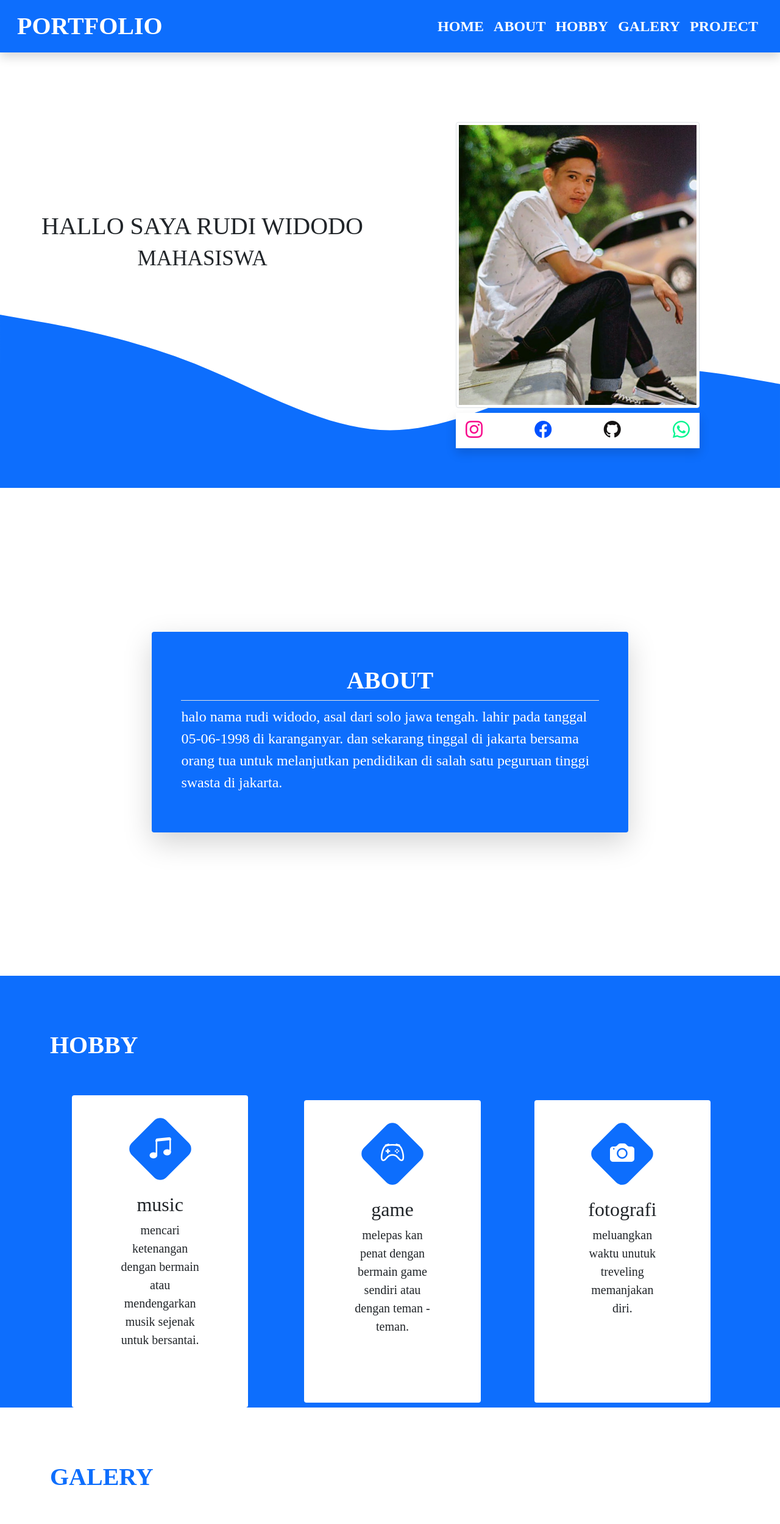
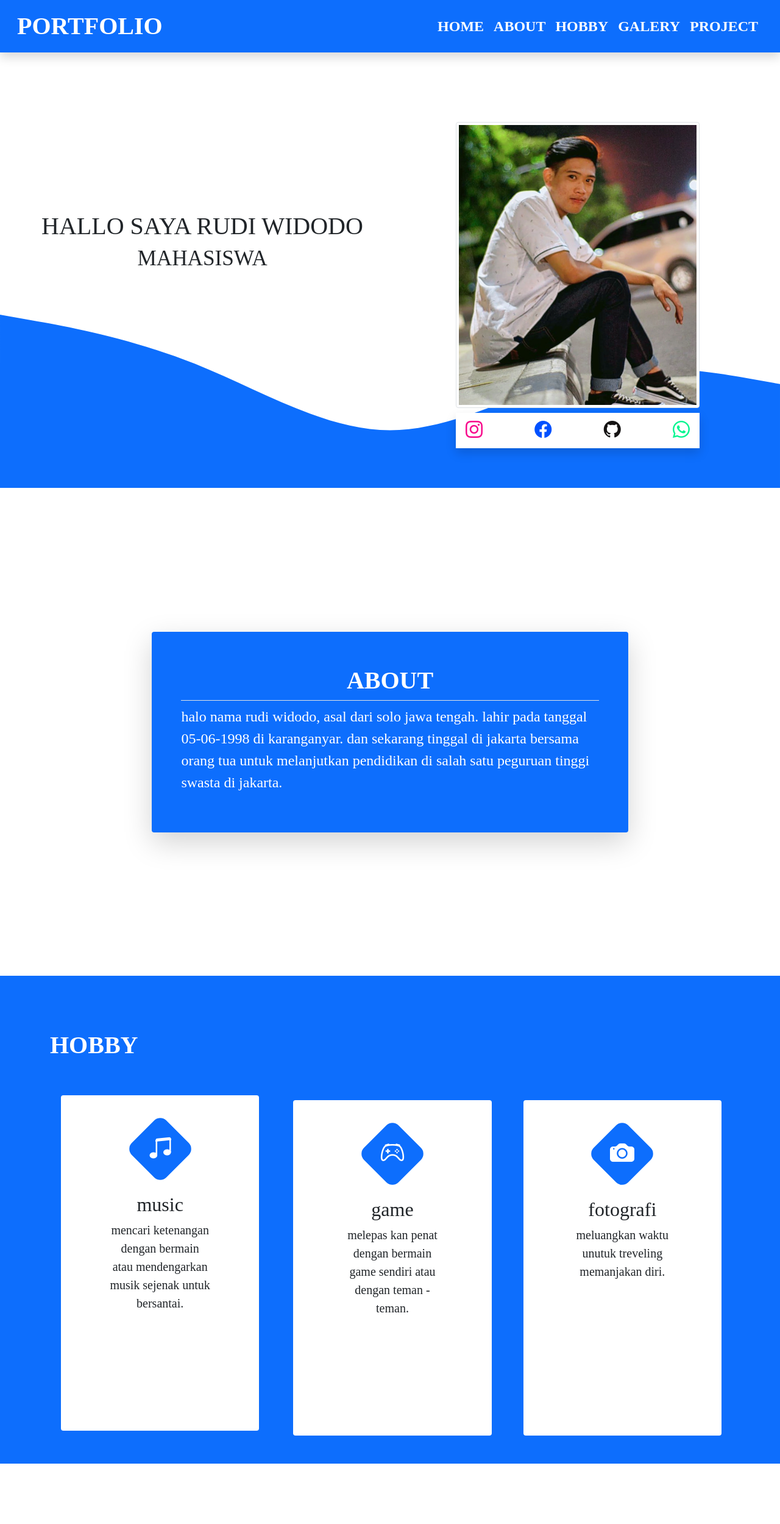
Before and after one commit to rudiwidodo069/portfolio, a React (Create React App) app: page / in a window 1280 px wide. Shown: the top 2499 px of the page at 61% size. Built offline with nearby package versions, Linux system fonts and the light colour scheme; a web font is replaced by a local one.

Commit message:
fix bug 05

```diff
--- a/src/components/hobby/hobby.css
+++ b/src/components/hobby/hobby.css
@@ -1,9 +1,11 @@
 .box-hobby {
   width: 100%;
+  height: 100vh;
 }
 
 .box-col {
-  width: 80%;
+  width: 90%;
+  height: 550px;
 }
 
 .box-col h3 {
```
